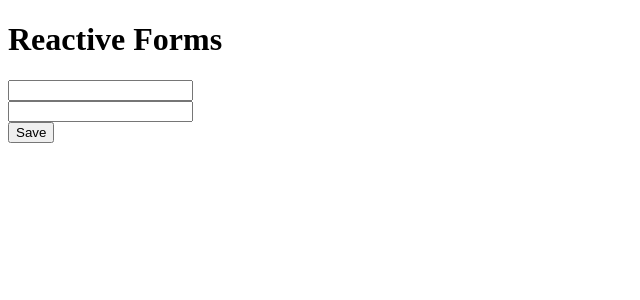
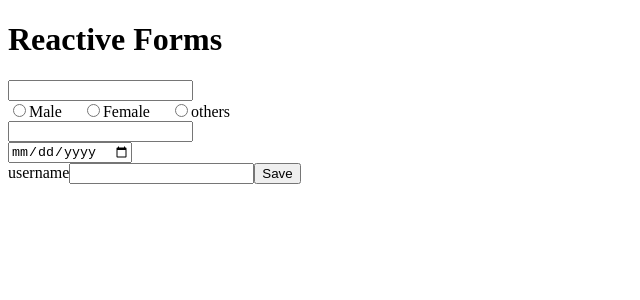
Before and after one commit to edupoly/ang15, an Angular app: page / in a window 1280 px wide. Shown: the top 300 px of the page, without its empty margins (0-640 px from the left). Built offline with nearby package versions, Linux system fonts and the light colour scheme.

Commit message:
validators

```diff
--- a/src/app/app.component.html
+++ b/src/app/app.component.html
@@ -5,6 +5,19 @@
         <h3 *ngIf="firstname.errors['required']">First name is required</h3>
         <h3 *ngIf="firstname.errors['minlength']">Firstname must be atleast 3 chars</h3>
     </div>
+    <input type="radio" formControlName="gender" value="male">Male &nbsp;&nbsp;&nbsp;
+    <input type="radio" formControlName="gender" value="female">Female &nbsp;&nbsp;&nbsp;
+    <input type="radio" formControlName="gender" value="others">others &nbsp;&nbsp;&nbsp;
+    <br>
     <input type="text" formControlName="lastname"><br/>
+    <input type="date" formControlName="dob"><br/>
+    <div *ngIf=" studentForm.touched && studentForm.errors">
+        <h3 *ngIf="studentForm.errors['ageError']">{{studentForm.errors['ageError']}}</h3>
+    </div>
+    <label>username</label>
+    <input type="text" formControlName="username"/>
+    <div *ngIf="username && username.touched && username.errors">
+        <h3 *ngIf="username.errors['usernameError']">{{username.errors['usernameError']}}</h3>
+    </div>
     <button (click)="save()">Save</button>
 </div>
--- a/src/app/app.component.ts
+++ b/src/app/app.component.ts
@@ -10,14 +10,69 @@ export class AppComponent {
   studentForm = new FormGroup(
     {
       firstname:new FormControl('',[Validators.required,Validators.minLength(3)]),
-      lastname:new FormControl()
+      lastname:new FormControl(),
+      gender:new FormControl(null,[Validators.required]),
+      dob:new FormControl(null,[Validators.required]),
+      username:new FormControl('',[Validators.required],[this.checkUniqueUsername])
+    },this.checkMajor.bind(this)
+  )
+  checkUniqueUsername(fc:any):any{
+    console.log(fc)
+    var errorPromise=new Promise((resolve,rejected)=>{
+      fetch(`https://api.github.com/users/${fc.value}`)
+      .then(res=>res.json())
+      .then(data=>{
+        if(data.message==='Not Found'){
+          resolve(null)
+        }
+        else{
+          resolve({usernameError:'already there'})
+        }
+      })
+    });
+
+    return errorPromise;
+  }
+  checkMajor(fg:any):any{
+    var gender = fg.get('gender').value;
+    var dob = fg.get('dob').value;
+    var ct = Date.now();
+    var st = (new Date(dob)).getTime();
+
+    var age = (ct-st)/(1000*60*60*24*365);
+
+    if(age<18 && st){
+      if(fg.get('gender').value==='male'){
+        return {
+          ageError:'you are still young, try after your 21th birthday'
+        }
+      }
+      else{
+        return {
+          ageError:'you are still young, try after your 18th birthday'
+        }
+      }
     }
-  )
+    else{
+
+      if(fg.controls['gender'].value==='male' && age<21){
+        return {
+          ageError:'Male must be more than 21'
+        }
+      }
+    }
+  }
   get firstname(){
     return this.studentForm.controls['firstname']
   }
+  get dob(){
+    return this.studentForm.get('dob')
+  }
+  get username(){
+    return this.studentForm.get('username')
+  }
   ngOnInit(){
-    console.log(this.studentForm)
+    //console.log(this.studentForm)
   }
   save(){
     console.log(this.studentForm)
```
